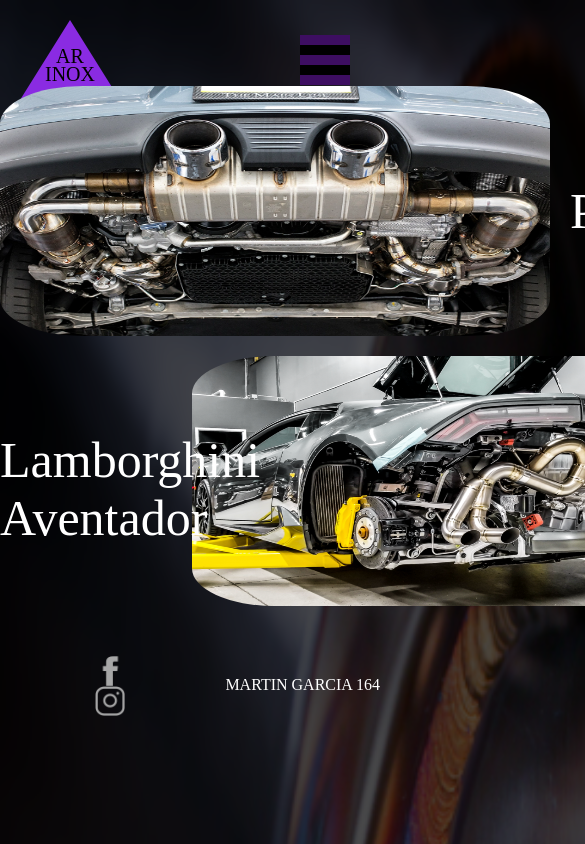
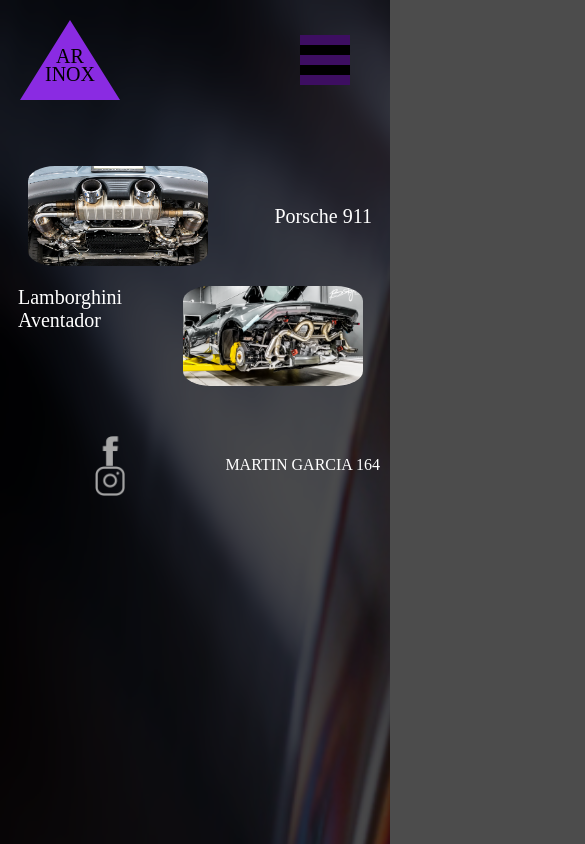
Before and after one commit to Micael595/proyecto-welding, a plain HTML site: page pages/trabajos.html in a window 390 px wide. Shown: the top 844 px of the page, 585 px wide, since content can reach past the window. Drawn offline with nearby package versions, Linux system fonts and the light colour scheme.

Commit message:
trabajos finalizado

```diff
--- a/css/style.css
+++ b/css/style.css
@@ -228,24 +228,25 @@
         grid-gap: 20px;
         align-items: center;
         justify-items: center;
+        margin-top: 80px;
 
     }
     .porsche{
         grid-area: porsche;
-        width: 550px;
-        height: 250px;
+        width: 180px;
+        height: 100px;
         grid-gap: 20px;
         border-radius: 15%;
     }
     .lambo{
         grid-area: lambo;
-        height: 250px;
-        width: 550px;
+        height: 100px;
+        width: 180px;
         border-radius: 15%;
     }
     .porsche-txt{
         grid-area: porsche-txt;
-        font-size: 50px;
+        font-size: 20px;
         color: white;
 
     }
@@ -254,7 +255,7 @@
         color: white;
         width: 100px;
         height: 100px;
-        font-size: 50px;
+        font-size: 20px;
 
 
     }
```
